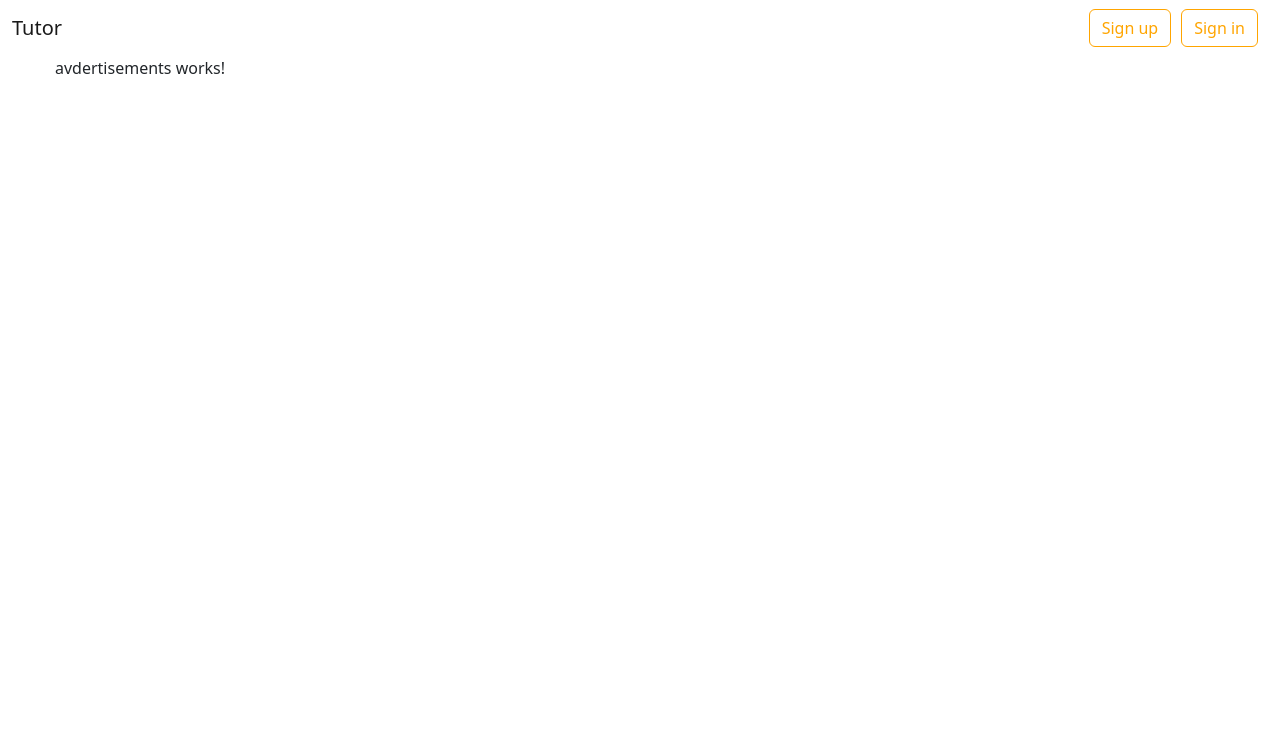
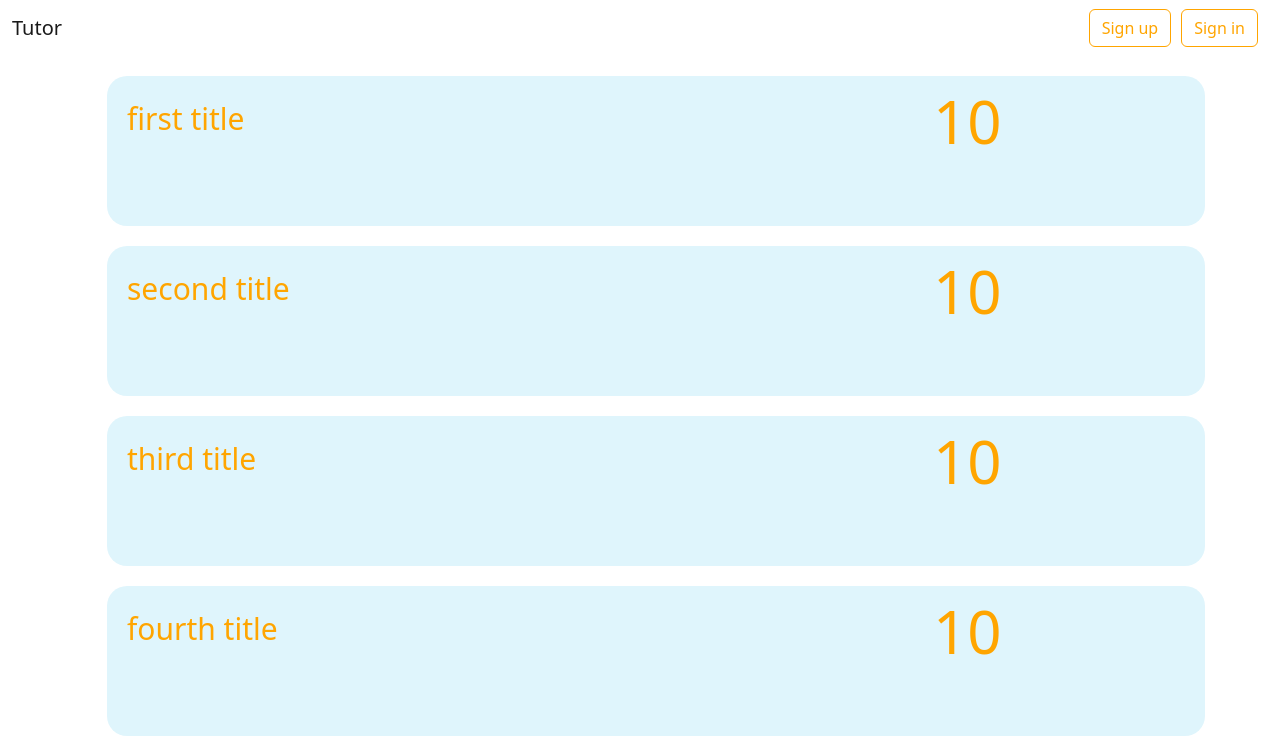
Before and after one commit to pawelFelcyn/tutor_frontend, an Angular app: page /advertisements in a window 1280 px wide. Shown: the top 755 px of the page. Built offline with nearby package versions, Linux system fonts and the light colour scheme.

Commit message:
basic layout for ads

```diff
--- a/src/app/avdertisements/avdertisements.component.css
+++ b/src/app/avdertisements/avdertisements.component.css
@@ -0,0 +1,35 @@
+.ad-container{
+    min-width: 200px;
+    height: 150px;
+    border-radius: 20px;
+    background-color: rgb(223, 245, 252);
+    margin: 20px;
+    transition: transform 0.2s ease-in-out;
+    display: grid;
+    grid-template-columns: 3fr 1fr;
+    grid-template-rows: 4fr 1fr;
+    gap: 10px;
+}
+
+.ad-container:hover{
+    transform: scale(1.05);
+}
+
+ul{
+    list-style-type: none;
+}
+
+.title{
+    color: orange;
+    font-size: 30px;
+    grid-row: 1;
+    grid-column: 1;
+    padding: 20px;
+}
+
+.price{
+    color: orange;
+    font-size: 60px;
+    grid-column: 2;
+    grid-row: 1 / span2;
+}
--- a/src/app/avdertisements/avdertisements.component.html
+++ b/src/app/avdertisements/avdertisements.component.html
@@ -1 +1,16 @@
-<p>avdertisements works!</p>
+<div class="filters">
+</div>
+<div class="ads">
+    <ul>
+        <li *ngFor="let ad of advertisements">
+            <div class="ad-container">
+                <div class="title">
+                    {{ad.title}}
+                </div>
+                <div class="price">
+                    {{ad.pricePerHour}}
+                </div>
+            </div>
+        </li>
+    </ul>
+</div>
--- a/src/app/avdertisements/avdertisements.component.ts
+++ b/src/app/avdertisements/avdertisements.component.ts
@@ -1,4 +1,5 @@
 import { Component, OnInit } from '@angular/core';
+import { AdvertisementDto } from 'src/dtos/advertisement.dto';
 
 @Component({
   selector: 'app-avdertisements',
@@ -7,7 +8,84 @@ import { Component, OnInit } from '@angular/core';
 })
 export class AvdertisementsComponent implements OnInit {
 
-  constructor() { }
+  advertisements: AdvertisementDto[] = [];
+
+  constructor() {
+    this.seedAdvertisements();
+  }
+
+  private seedAdvertisements(): void{
+    this.advertisements.push({
+      id: "1",
+      title: 'first title',
+      creationDate: new Date(),
+      lastModificationDate: new Date(),
+      pricePerHour: 10
+    });
+    this.advertisements.push({
+      id: "2",
+      title: 'second title',
+      creationDate: new Date(),
+      lastModificationDate: new Date(),
+      pricePerHour: 10
+    });
+    this.advertisements.push({
+      id: "3",
+      title: 'third title',
+      creationDate: new Date(),
+      lastModificationDate: new Date(),
+      pricePerHour: 10
+    });
+    this.advertisements.push({
+      id: "4",
+      title: 'fourth title',
+      creationDate: new Date(),
+      lastModificationDate: new Date(),
+      pricePerHour: 10
+    });
+    this.advertisements.push({
+      id: "5",
+      title: 'fifth title',
+      creationDate: new Date(),
+      lastModificationDate: new Date(),
+      pricePerHour: 10
+    });
+    this.advertisements.push({
+      id: "1",
+      title: 'first title',
+      creationDate: new Date(),
+      lastModificationDate: new Date(),
+      pricePerHour: 10
+    });
+    this.advertisements.push({
+      id: "2",
+      title: 'second title',
+      creationDate: new Date(),
+      lastModificationDate: new Date(),
+      pricePerHour: 10
+    });
+    this.advertisements.push({
+      id: "3",
+      title: 'third title',
+      creationDate: new Date(),
+      lastModificationDate: new Date(),
+      pricePerHour: 10
+    });
+    this.advertisements.push({
+      id: "4",
+      title: 'fourth title',
+      creationDate: new Date(),
+      lastModificationDate: new Date(),
+      pricePerHour: 10
+    });
+    this.advertisements.push({
+      id: "5",
+      title: 'fifth title',
+      creationDate: new Date(),
+      lastModificationDate: new Date(),
+      pricePerHour: 10
+    });
+  }
 
   ngOnInit(): void {
   }
```
Also changed, not shown: src/dtos/advertisement.dto.ts (added, +7 -0 lines).
